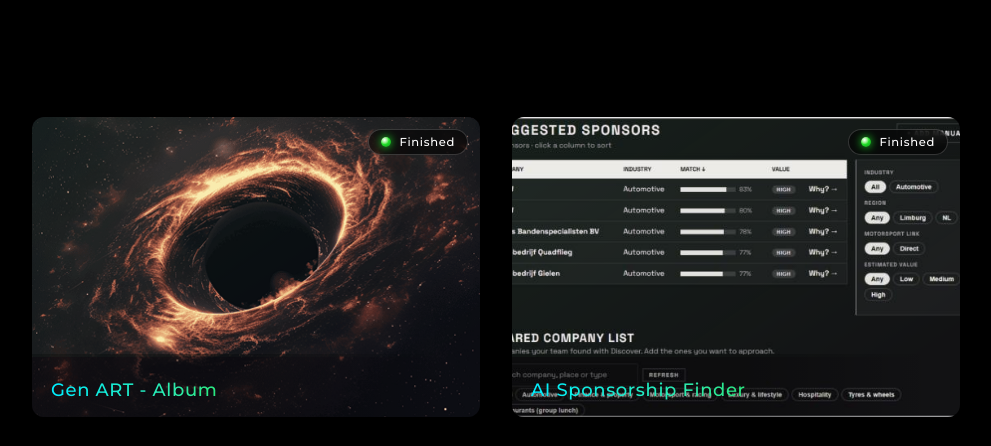
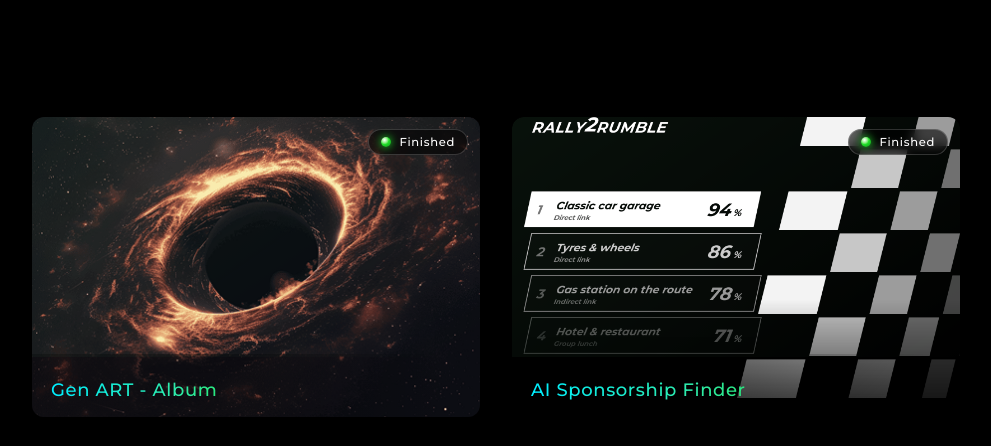
Before and after one commit to MassimilianoPresenza/Portfolio-V2, a plain HTML site: page index.html in a window 1280 px wide. Shown: the part 1975-2421 px from the top of the page, without its empty margins (144-1135 px from the left). Drawn offline with Linux system fonts and the light colour scheme.

Commit message:
Update image source for AI Sponsorship Finder

```diff
--- a/index.html
+++ b/index.html
@@ -151,7 +151,7 @@
 
       <a href="project-ai-sponsorship-finder.html" class="column-item">
         <span class="card-status is-done">Finished</span>
-        <img src="assets/project10-sponsor-finder-find.png" alt="AI Sponsorship Finder">
+        <img src="assets/project10-sponsor-finder-cover.png" alt="AI Sponsorship Finder">
         <div class="overlay-title gradient-text"><strong>AI Sponsorship Finder</strong></div>
         <div class="overlay-top"></div>
         <div class="overlay-glow"></div>
```
